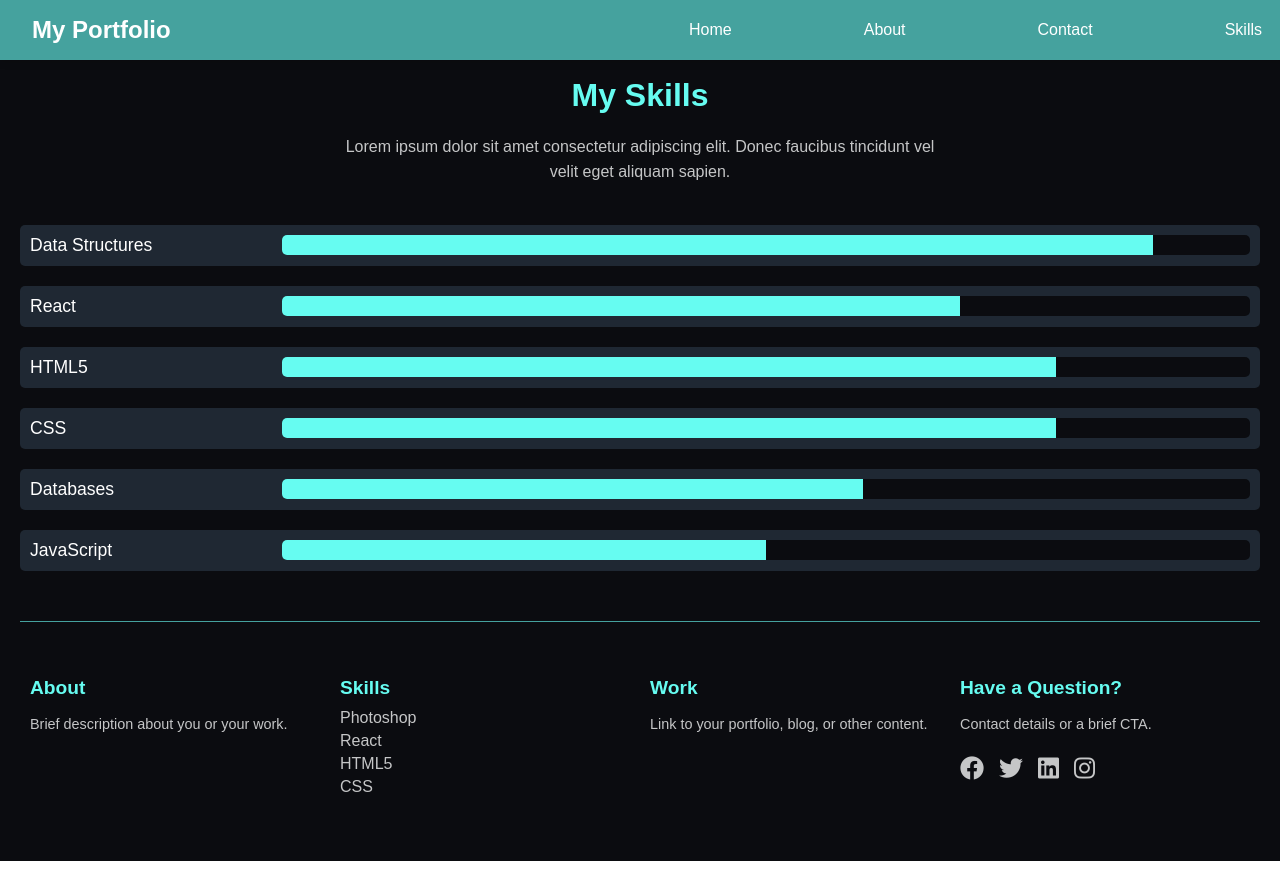
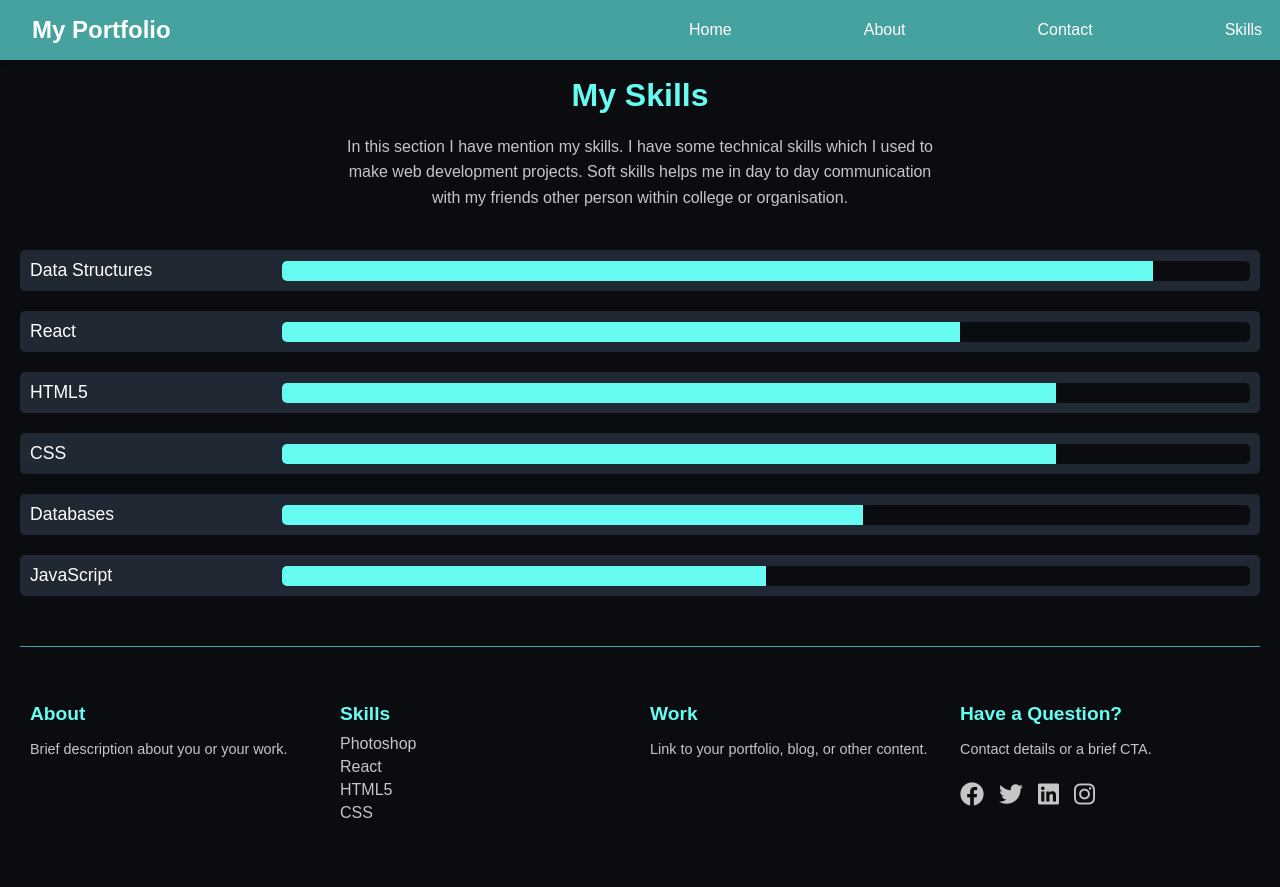
Before and after one commit to Himanshikashyap129/Portfolio-Website-Himanshi-Kashyap, a React (Create React App) app: page /skills in a window 1280 px wide. Before the commit the page ends 861 px from the top, so only its background shows below. Built offline with nearby package versions, Linux system fonts and the light colour scheme.

Commit message:
Skills.js

```diff
--- a/src/pages/Skills.js
+++ b/src/pages/Skills.js
@@ -115,7 +115,7 @@ const Skill = () => {
     <SkillsContainer>
       <Title>My Skills</Title>
       <Subtitle>
-        Lorem ipsum dolor sit amet consectetur adipiscing elit. Donec faucibus tincidunt vel velit eget aliquam sapien.
+        In this section I have mention my skills. I have some technical skills which I used to make web development projects. Soft skills helps me in day to day communication with my friends other person within college or organisation.
       </Subtitle>
 
       <SkillBar>
```
